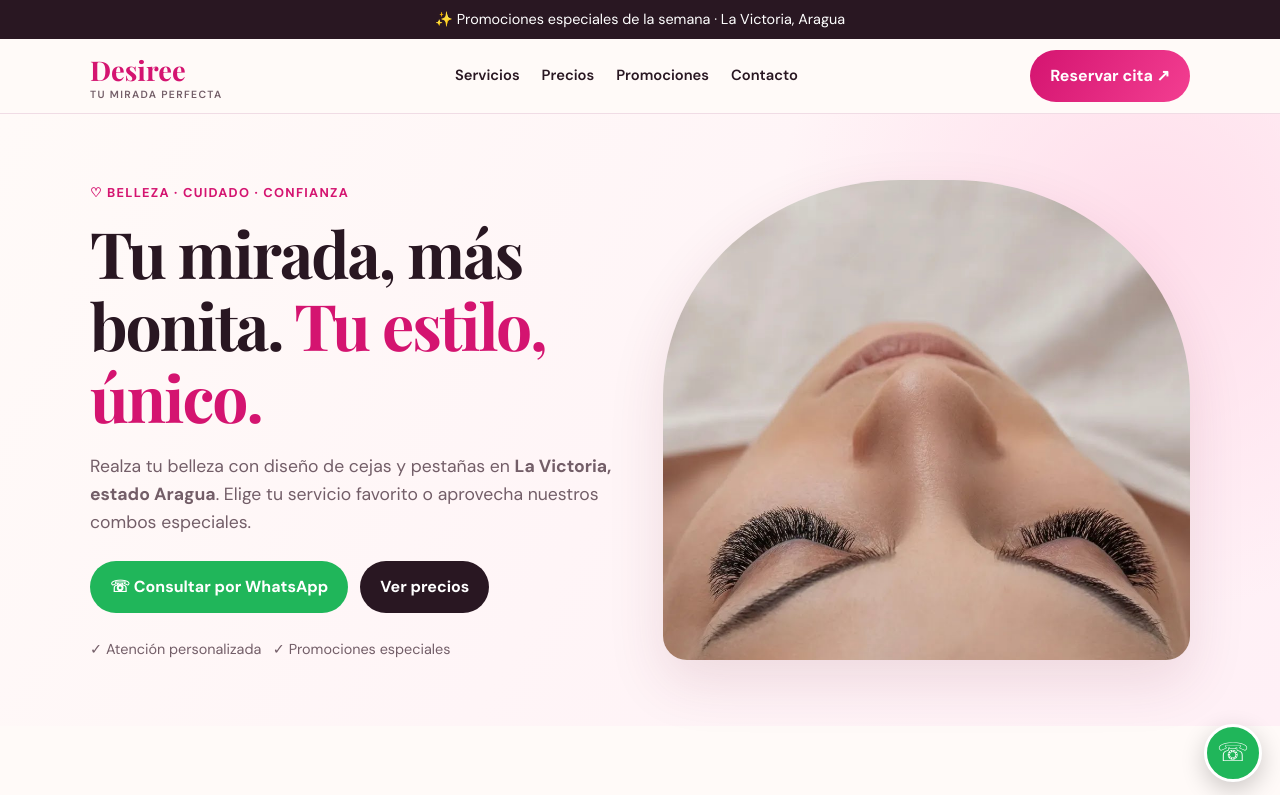
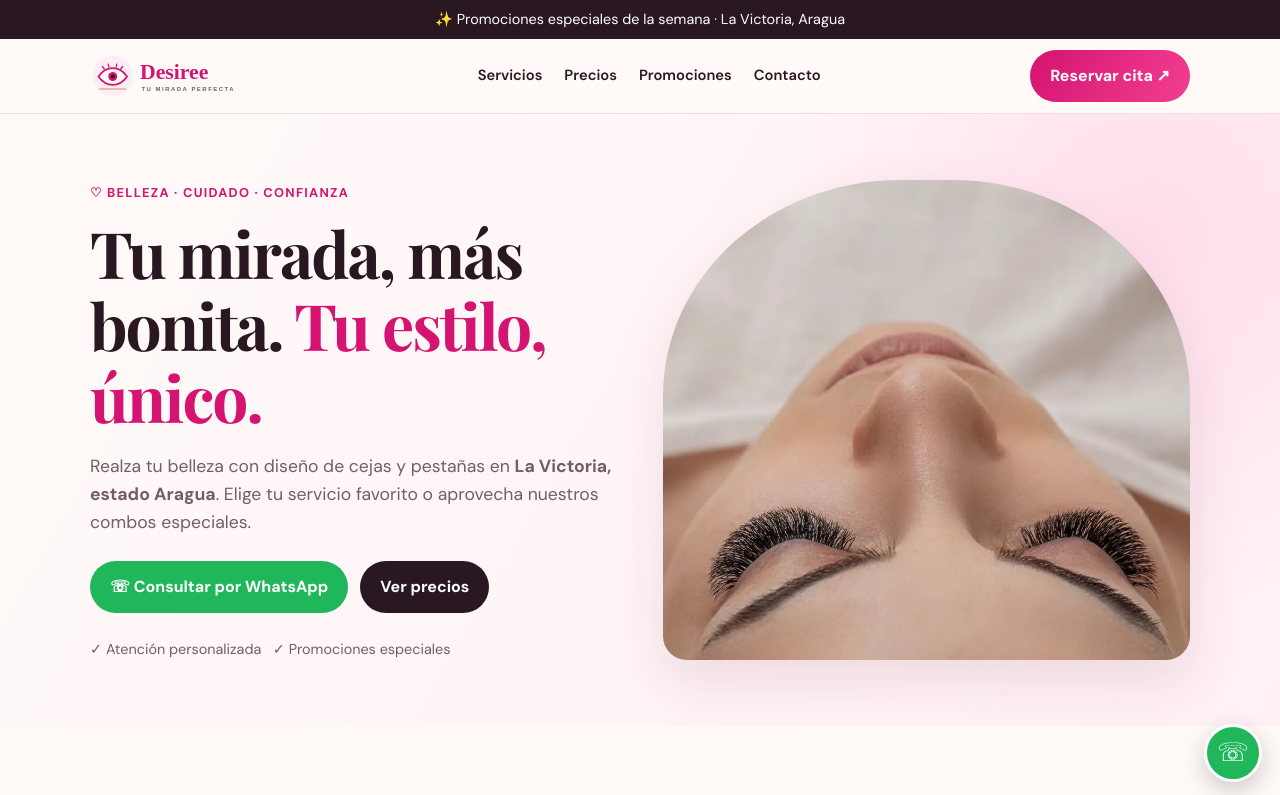
Before and after one commit to icompsoluciones-dev/desiree-cejas, a plain HTML site: page index.html in a window 1280 px wide. Shown: the top 795 px of the page. Drawn offline with nearby package versions, Linux system fonts and the light colour scheme.

Commit message:
Add logo.svg and update README with logo and favicon details

```diff
--- a/index.html
+++ b/index.html
@@ -77,14 +77,21 @@
         gap: 15px;
       }
       .brand {
-        font: 700 1.7rem "Playfair Display";
-        color: var(--p);
+        display: block;
+        flex-shrink: 0;
+        width: 178px;
       }
-      .brand small {
+      .brand img {
         display: block;
-        color: var(--muted);
-        font: 600 0.65rem "DM Sans";
-        letter-spacing: 0.13em;
+        width: 100%;
+        height: auto;
+      }
+      .footLogo {
+        display: block;
+        width: 210px;
+        max-width: 100%;
+        height: auto;
+        margin-bottom: 8px;
       }
       .links {
         display: flex;
@@ -371,6 +378,9 @@
         }
       }
       @media (max-width: 430px) {
+        .brand {
+          width: 150px;
+        }
         .why {
           grid-template-columns: 1fr;
         }
@@ -411,9 +421,9 @@
     <header>
       <div class="wrap">
         <nav>
-          <a class="brand" href="#inicio"
-            >Desiree <small>TU MIRADA PERFECTA</small></a
-          >
+          <a class="brand" href="#inicio" aria-label="Desiree, inicio">
+            <img src="logo.svg" alt="" />
+          </a>
           <div class="links">
             <a href="#servicios">Servicios</a><a href="#precios">Precios</a
             ><a href="#promos">Promociones</a><a href="#contacto">Contacto</a>
@@ -682,8 +692,12 @@
     <footer>
       <div class="wrap foot">
         <div>
-          <strong>Desiree · Tu mirada perfecta</strong><br />Servicios de cejas
-          y pestañas en La Victoria, Aragua, Venezuela.
+          <img
+            class="footLogo"
+            src="logo.svg"
+            alt="Desiree · Tu mirada perfecta"
+          />
+          Servicios de cejas y pestañas en La Victoria, Aragua, Venezuela.
         </div>
         <div>
           Instagram: @tumiradaperfecta_desiree<br />© 2026 · Todos los derechos
```
Also changed, not shown: logo.svg (added), 1 other file.
